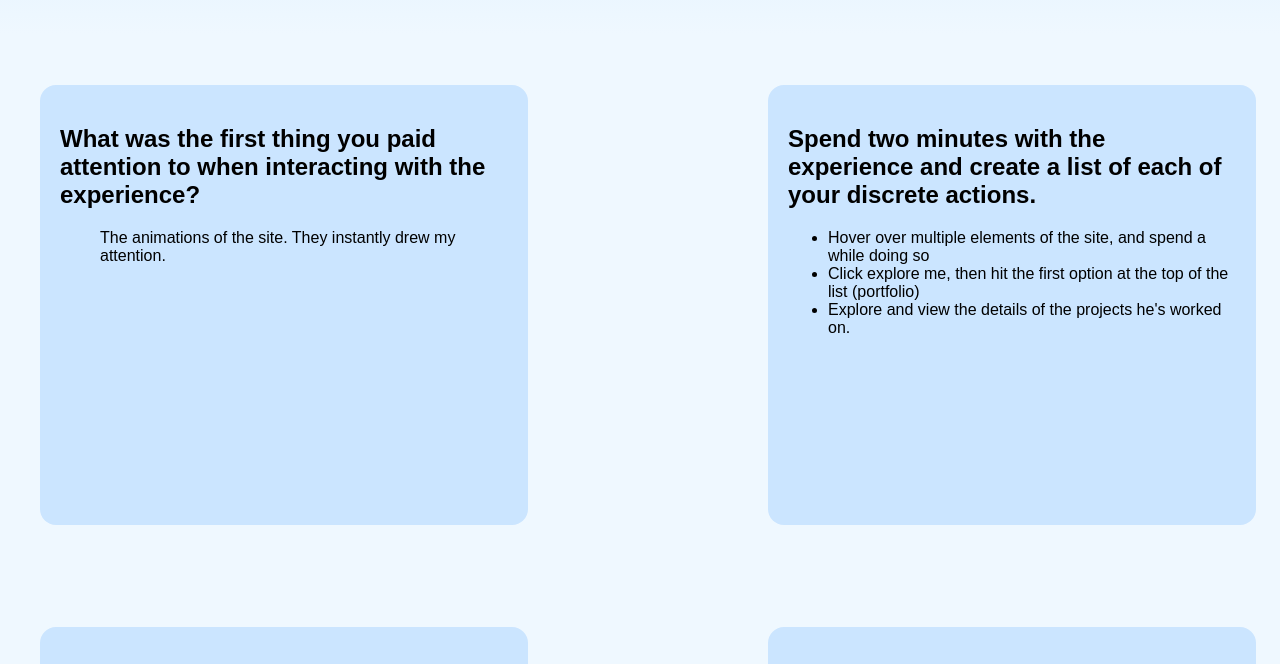
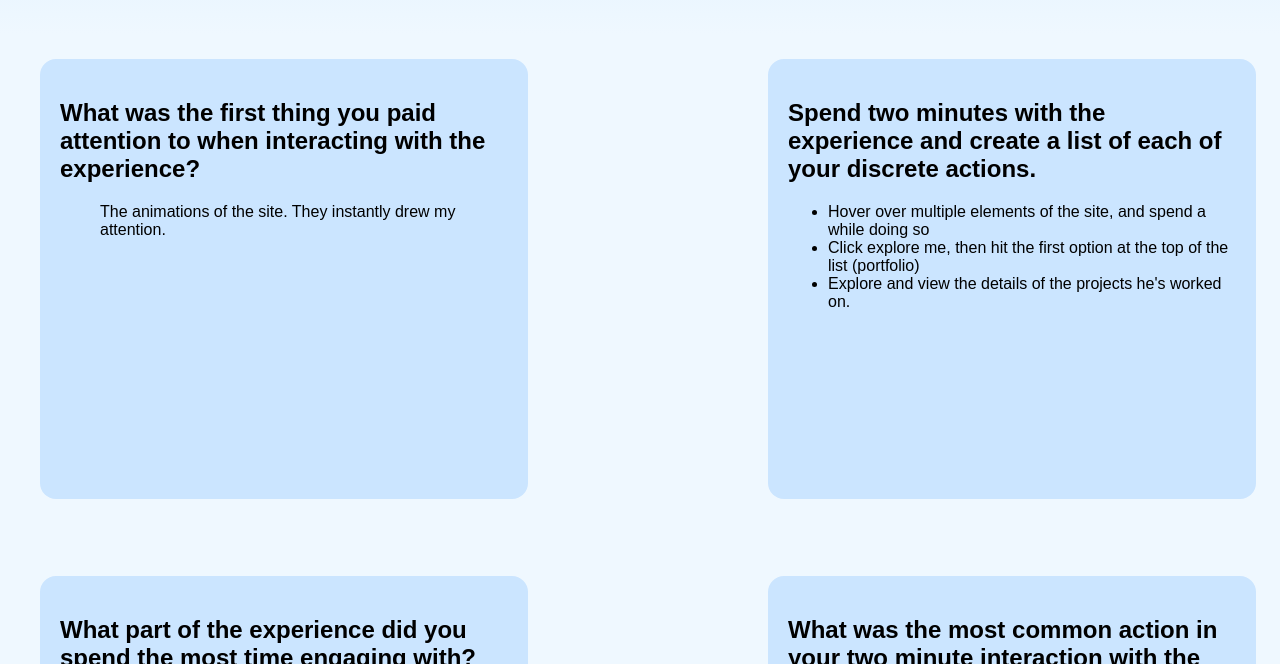
Before and after one commit to DJam98/DJam98.github.io, a plain HTML site: page a1/index.html in a window 1280 px wide. Shown: the part 612-1276 px from the top of the page. Drawn offline with Linux system fonts and the light colour scheme; a web font is replaced by a local one.

Commit message:
Update style.css

```diff
--- a/a1/style.css
+++ b/a1/style.css
@@ -85,7 +85,7 @@ section{
    float: left;
    margin-left: 2.5vw;
    margin-right: 2.5vw;
-   margin-top: 4vw;
+   margin-top: 2vw;
    margin-bottom: 4vw;
    padding: 2.5vh;
 }
```
